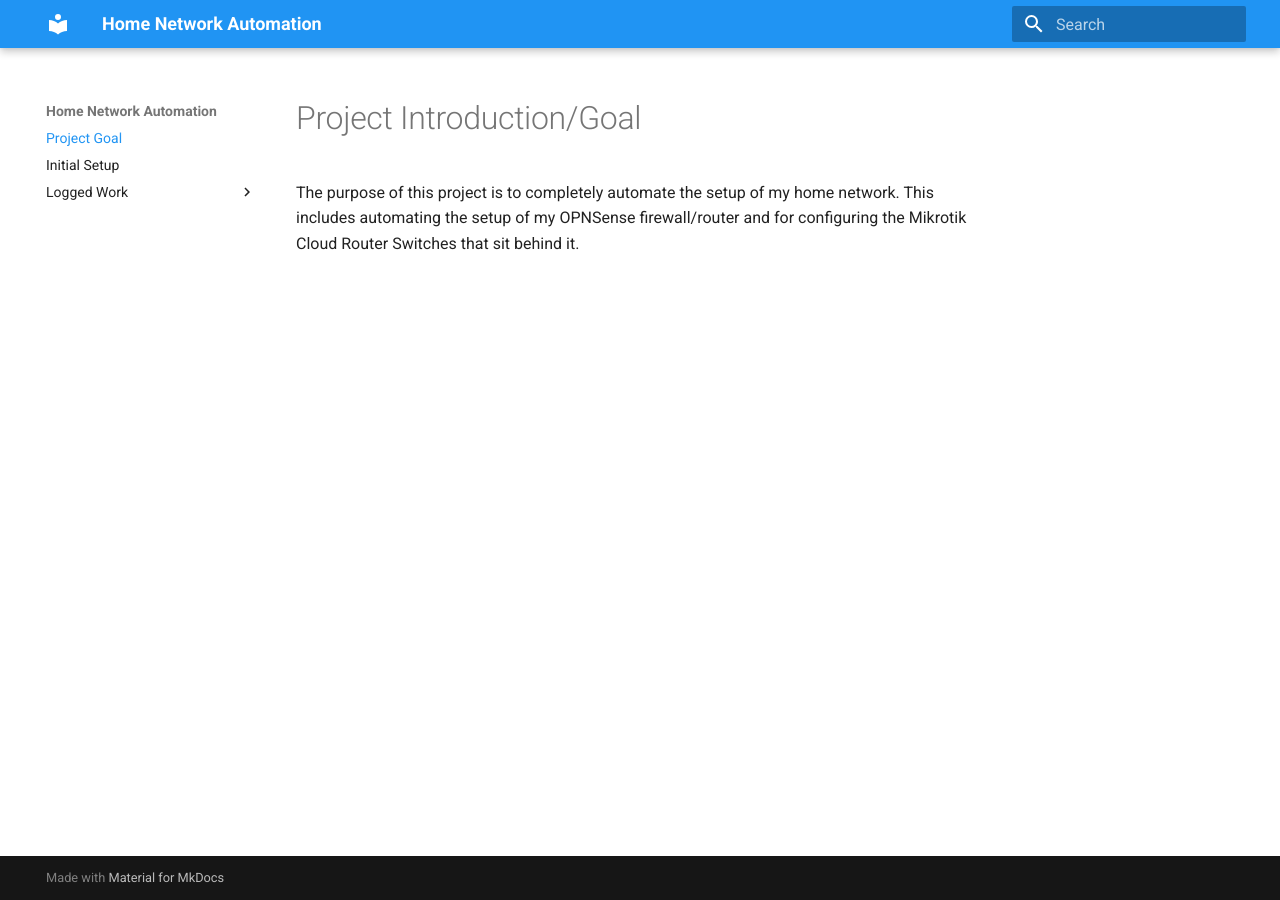
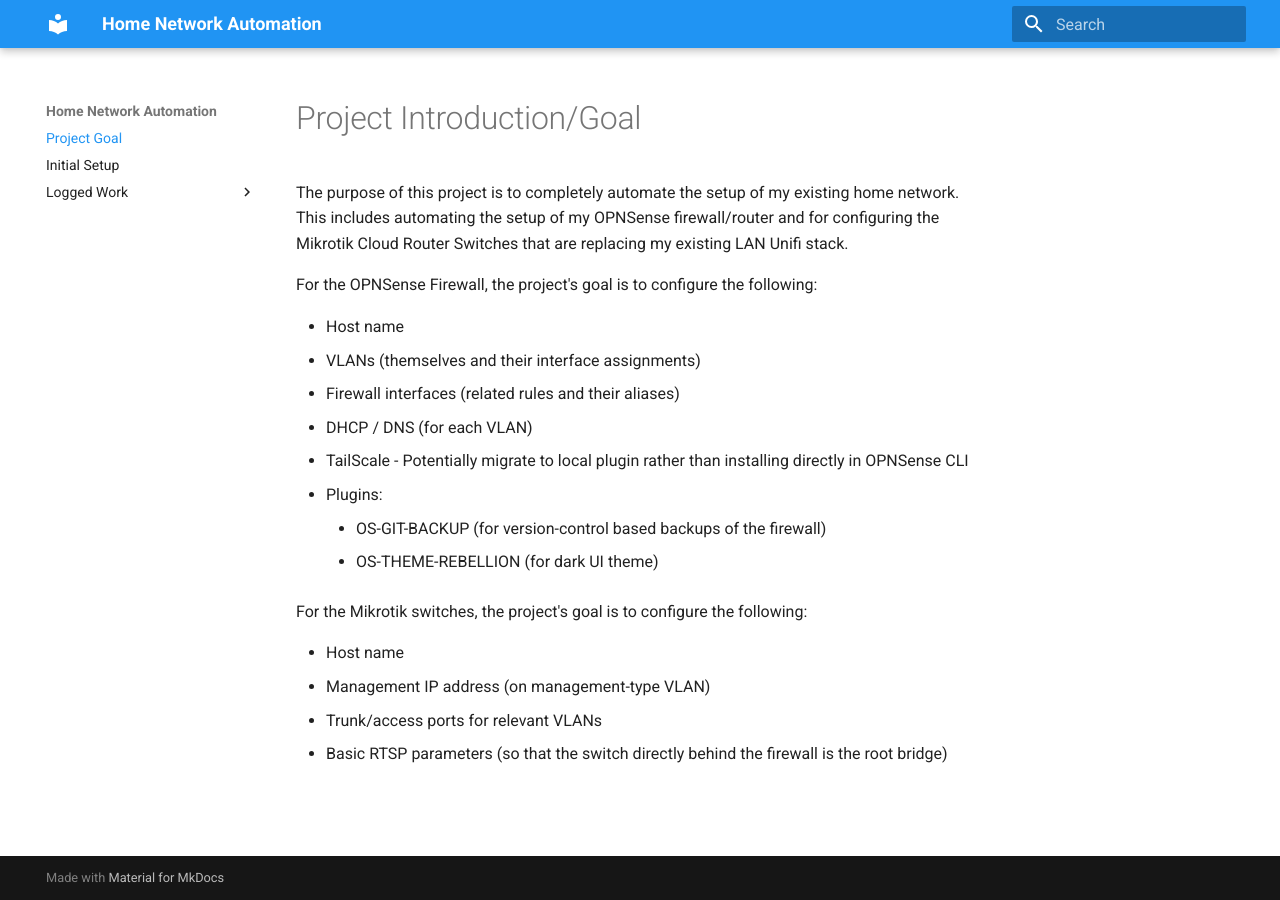
Before and after one commit to drinferno2001/HOME_NETWORK_AUTOMATION_WIKI, an MkDocs documentation site: the page built from docs/index.md, in a window 1280 px wide. Built offline with MkDocs 1.6.1 and Material for MkDocs 9.7.7, drawn with Linux system fonts in a browser that asks for light colours.

Commit message:
Added target configuration pieces (for different devices) to the Project Goal page.

```diff
--- a/docs/index.md
+++ b/docs/index.md
@@ -1,3 +1,21 @@
 # Project Introduction/Goal
 
-The purpose of this project is to completely automate the setup of my home network. This includes automating the setup of my OPNSense firewall/router and for configuring the Mikrotik Cloud Router Switches that sit behind it.
+The purpose of this project is to completely automate the setup of my existing home network. This includes automating the setup of my OPNSense firewall/router and for configuring the Mikrotik Cloud Router Switches that are replacing my existing LAN Unifi stack.
+
+For the OPNSense Firewall, the project's goal is to configure the following:
+
+- Host name
+- VLANs (themselves and their interface assignments)
+- Firewall interfaces (related rules and their aliases)
+- DHCP / DNS (for each VLAN)
+- TailScale - Potentially migrate to local plugin rather than installing directly in OPNSense CLI
+- Plugins:
+    - OS-GIT-BACKUP (for version-control based backups of the firewall)
+    - OS-THEME-REBELLION (for dark UI theme)
+
+For the Mikrotik switches, the project's goal is to configure the following:
+
+- Host name
+- Management IP address (on management-type VLAN)
+- Trunk/access ports for relevant VLANs
+- Basic RTSP parameters (so that the switch directly behind the firewall is the root bridge)
```
